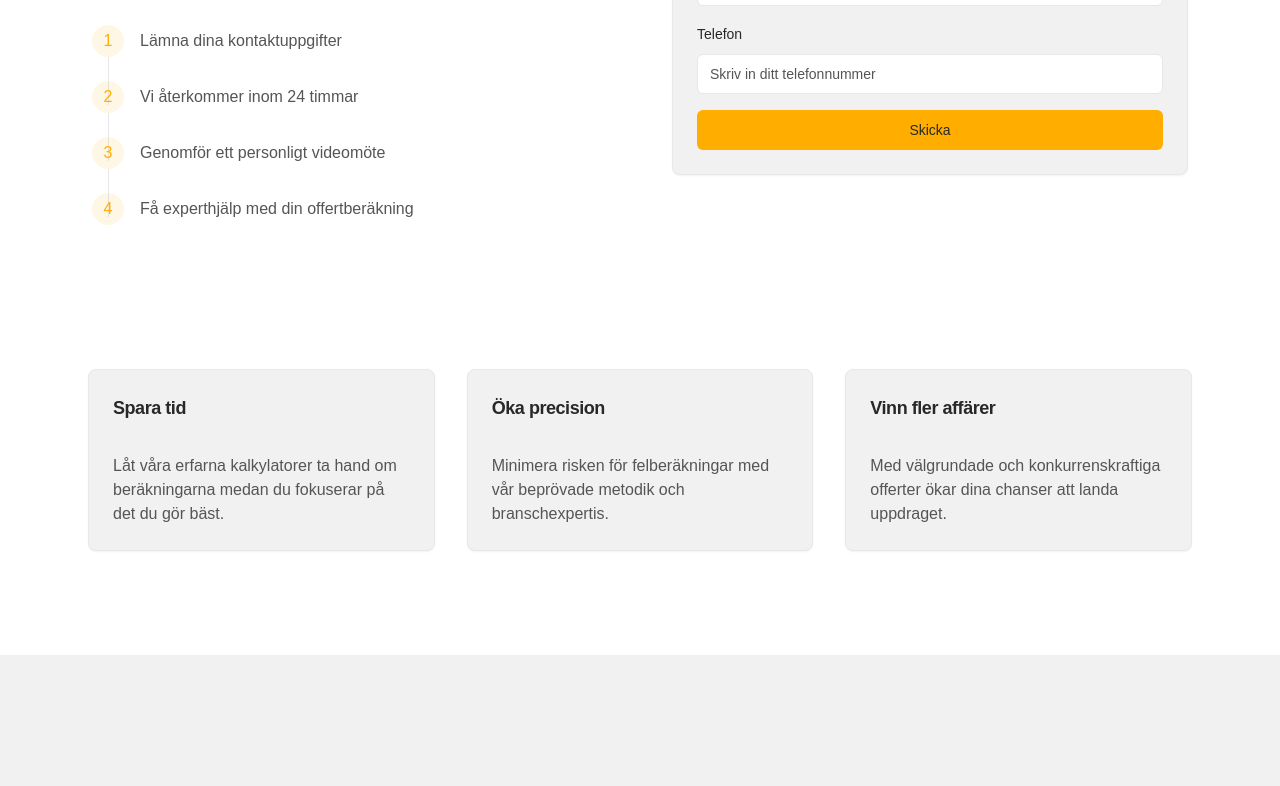
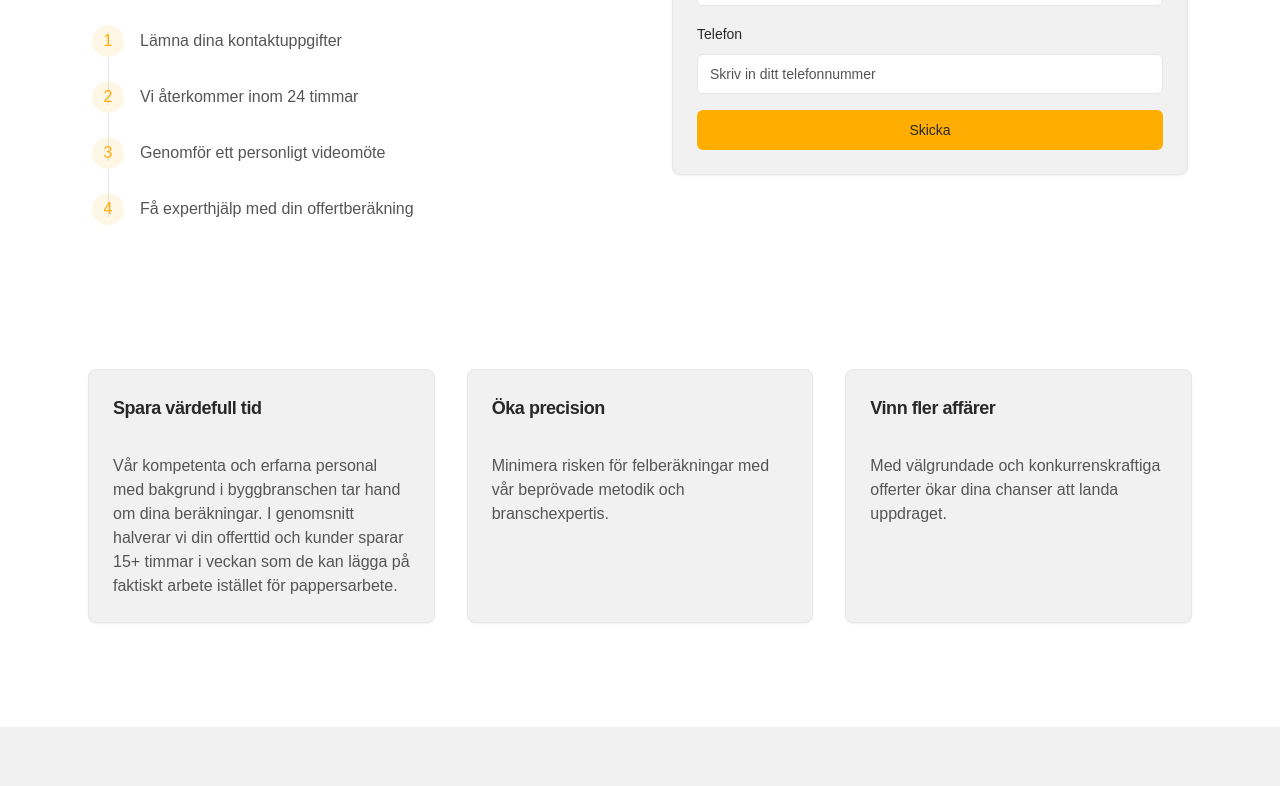
Before and after one commit to jhn322/offertu, a Next.js app: page / in a window 1280 px wide. Shown: the part 435-1221 px from the top of the page. Built offline with nearby package versions, Linux system fonts and the light colour scheme.

Commit message:
Update Hero.tsx

```diff
--- a/src/components/landing-page/Hero.tsx
+++ b/src/components/landing-page/Hero.tsx
@@ -79,13 +79,12 @@ export default function Header() {
             <Card className="bg-card rounded-lg">
               <CardHeader>
                 <CardTitle className="font-semibold text-lg mb-2">
-                  Spara tid
+                  Spara värdefull tid
                 </CardTitle>
               </CardHeader>
               <CardContent>
                 <p className="text-muted-foreground">
-                  Låt våra erfarna kalkylatorer ta hand om beräkningarna medan
-                  du fokuserar på det du gör bäst.
+                  Vår kompetenta och erfarna personal med bakgrund i byggbranschen tar hand om dina beräkningar. I genomsnitt halverar vi din offerttid och kunder sparar 15+ timmar i veckan som de kan lägga på faktiskt arbete istället för pappersarbete.
                 </p>
               </CardContent>
             </Card>
```
